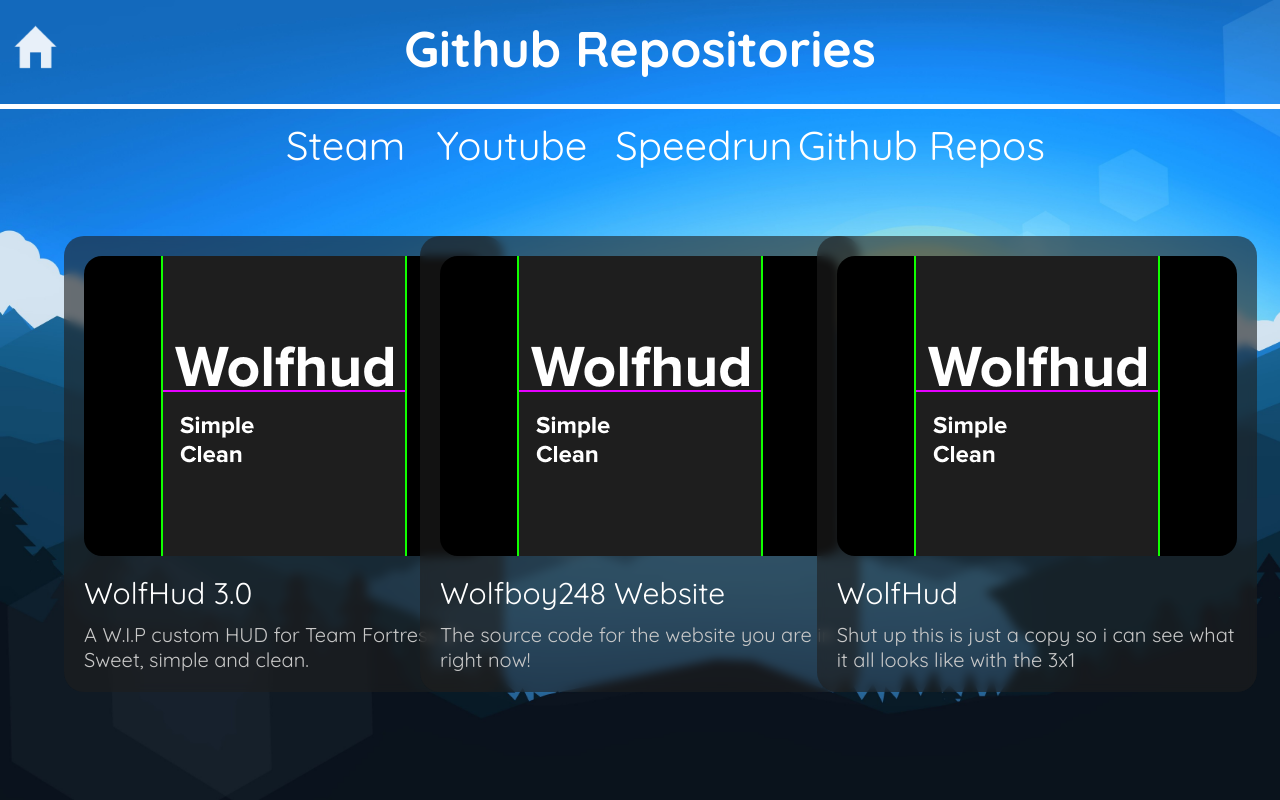
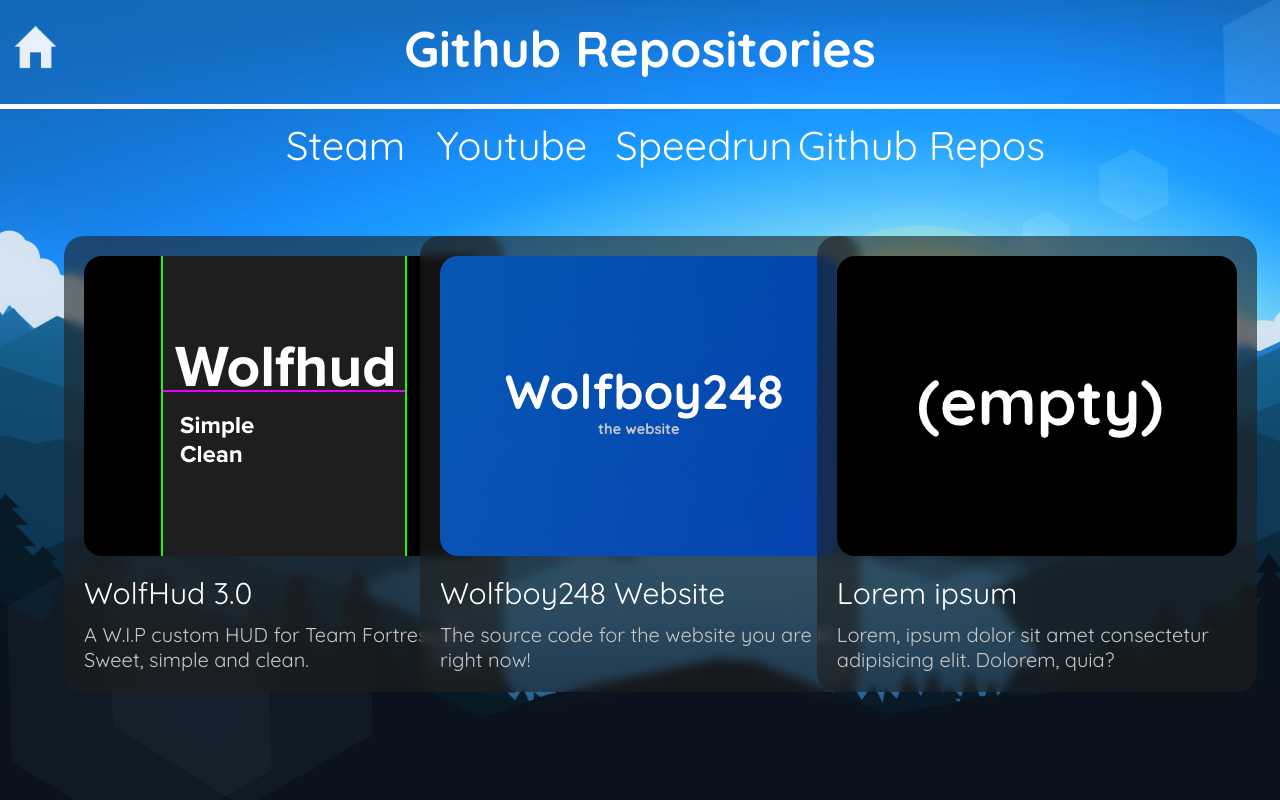
Before and after one commit to Wolfboy248/new-website, a plain HTML site: page github.html in a window 1280 px wide. Drawn offline with Linux system fonts and the light colour scheme.

Commit message:
github repos images

```diff
--- a/github.html
+++ b/github.html
@@ -25,16 +25,16 @@
         <div class="repo-description">A W.I.P custom HUD for Team Fortress 2! Sweet, simple and clean.</div>
     </div></a>
     <a target="blank" href="https://github.com/Wolfboy248/new-website"><div class="repo-module" style="transform: translate(-50%, -50%); left: 45%; animation: repomodule 2600ms cubic-bezier(0.165, 0.183, 0.253, 0.946);">
-        <div class="repo-image" style="background-image: url(WolfHud.png);">
+        <div class="repo-image" style="background-image: url(Websitebg.png);">
         </div>
         Wolfboy248 Website
         <div class="repo-description">The source code for the website you are in right now!</div>
     </div></a>
     <a href="index.html"><div class="repo-module" style="transform: translate(-50%, -50%); left: 76%; animation: repomodule 2700ms cubic-bezier(0.165, 0.183, 0.253, 0.946);">
-        <div class="repo-image" style="background-image: url(WolfHud.png);">
+        <div class="repo-image" style="background-image: url(empty.png);">
         </div>
-        WolfHud
-        <div class="repo-description">Shut up this is just a copy so i can see what it all looks like with the 3x1</div>
+        Lorem ipsum
+        <div class="repo-description">Lorem, ipsum dolor sit amet consectetur adipisicing elit. Dolorem, quia?</div>
     </div></a>
 </body>
 </html>
```
Also changed, not shown: Websitebg.png (added), empty.png (added), 1 other file.
